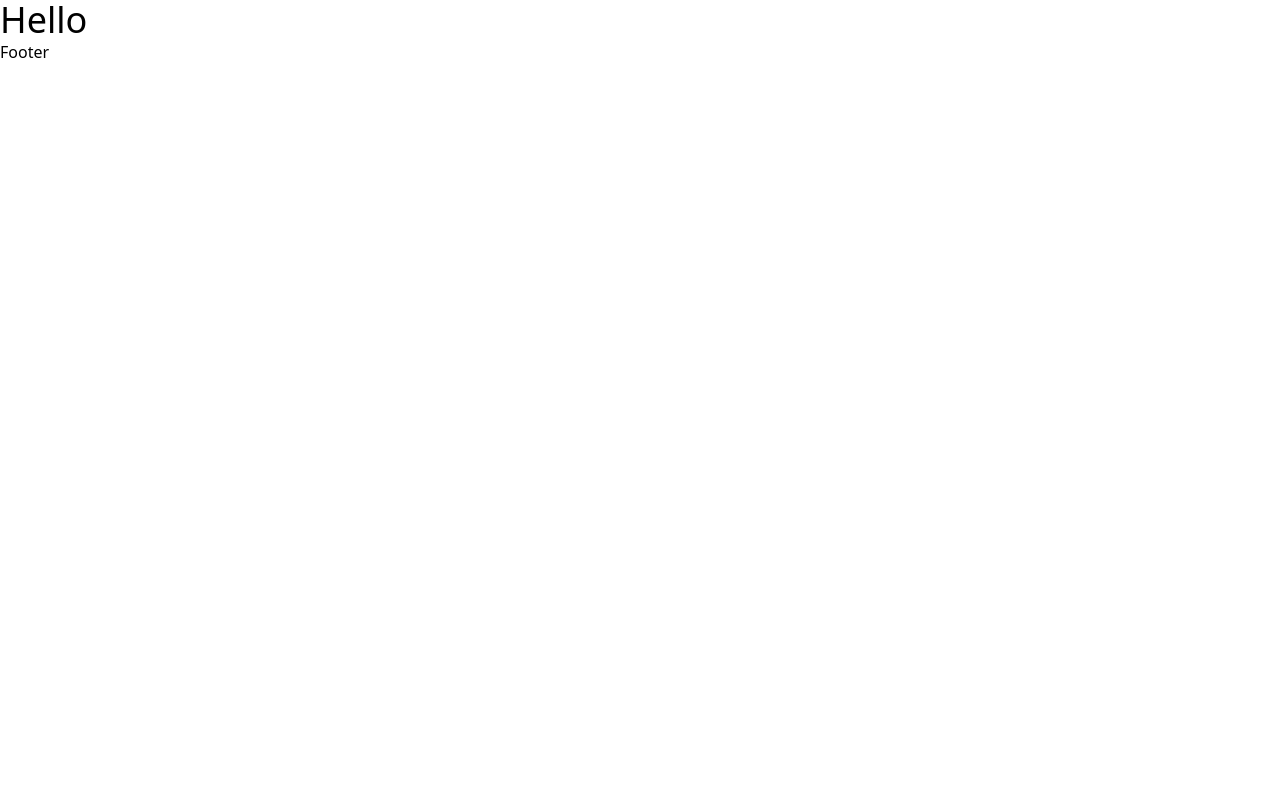
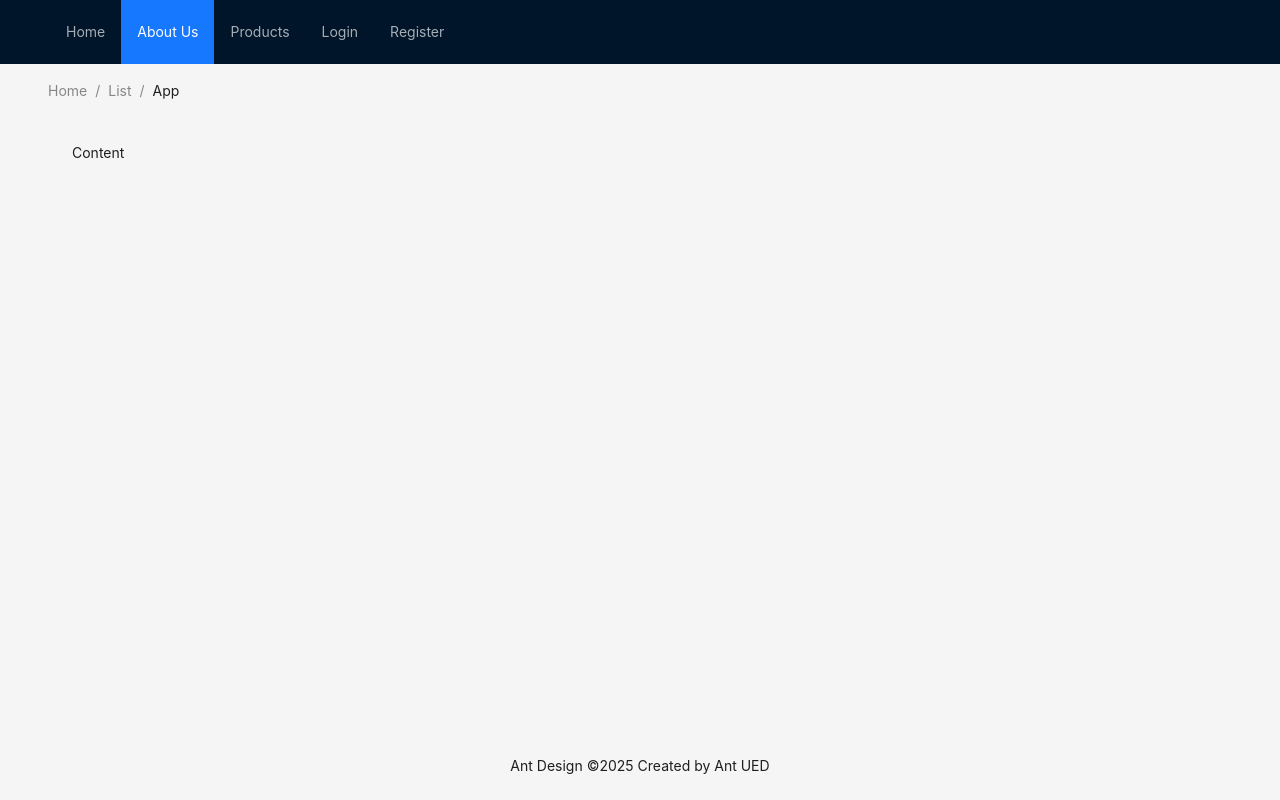
Before and after one commit to jannat710/bike-shop-client, a React (Vite) app: page / in a window 1280 px wide. Built offline with nearby package versions, Linux system fonts and the light colour scheme.

Commit message:
Added main layout

```diff
--- a/package.json
+++ b/package.json
@@ -11,10 +11,12 @@
   },
   "dependencies": {
     "@reduxjs/toolkit": "^2.6.0",
+    "antd": "^5.24.3",
     "react": "^19.0.0",
     "react-dom": "^19.0.0",
     "react-icons": "^5.5.0",
-    "react-redux": "^9.2.0"
+    "react-redux": "^9.2.0",
+    "react-router-dom": "^7.3.0"
   },
   "devDependencies": {
     "@eslint/js": "^9.21.0",
--- a/src/App.tsx
+++ b/src/App.tsx
@@ -1,10 +1,9 @@
-import Footer from "./components/Footer/Footer";
+import MainLayout from "./components/layout/MainLayout";
 
 function App() {
   return (
     <>
-      <div className="text-4xl">Hello</div>
-      <Footer />
+      <MainLayout />
     </>
   );
 }
--- /dev/null
+++ b/src/components/layout/MainLayout.tsx
@@ -0,0 +1,47 @@
+import { Breadcrumb, Layout, Menu } from "antd";
+const { Header, Content, Footer } = Layout;
+
+const items = [
+  { key: "1", label: "Home" },
+  { key: "2", label: "About Us" },
+  { key: "3", label: "Products" },
+  { key: "4", label: "Login" },
+  { key: "5", label: "Register" },
+];
+
+const MainLayout = () => {
+  return (
+    <Layout style={{ height: "100vh" }}>
+      <Header style={{ display: "flex", alignItems: "center" }}>
+        <div className="demo-logo" />
+        <Menu
+          theme="dark"
+          mode="horizontal"
+          defaultSelectedKeys={["2"]}
+          items={items}
+          style={{ flex: 1, minWidth: 0 }}
+        />
+      </Header>
+      <Content style={{ padding: "0 48px" }}>
+        <Breadcrumb style={{ margin: "16px 0" }}>
+          <Breadcrumb.Item>Home</Breadcrumb.Item>
+          <Breadcrumb.Item>List</Breadcrumb.Item>
+          <Breadcrumb.Item>App</Breadcrumb.Item>
+        </Breadcrumb>
+        <div
+          style={{
+            minHeight: 280,
+            padding: 24,
+          }}
+        >
+          Content
+        </div>
+      </Content>
+      <Footer style={{ textAlign: "center" }}>
+        Ant Design ©{new Date().getFullYear()} Created by Ant UED
+      </Footer>
+    </Layout>
+  );
+};
+
+export default MainLayout;
--- a/src/pages/Dashboard/Dashboard.tsx
+++ /dev/null
@@ -1,5 +0,0 @@
-const Dashboard = () => {
-  return <div>Dashboard</div>;
-};
-
-export default Dashboard;
```
Also changed, not shown: src/routes/routes.tsx (added), 1 other file (tests, documents, lock files or other folders).
